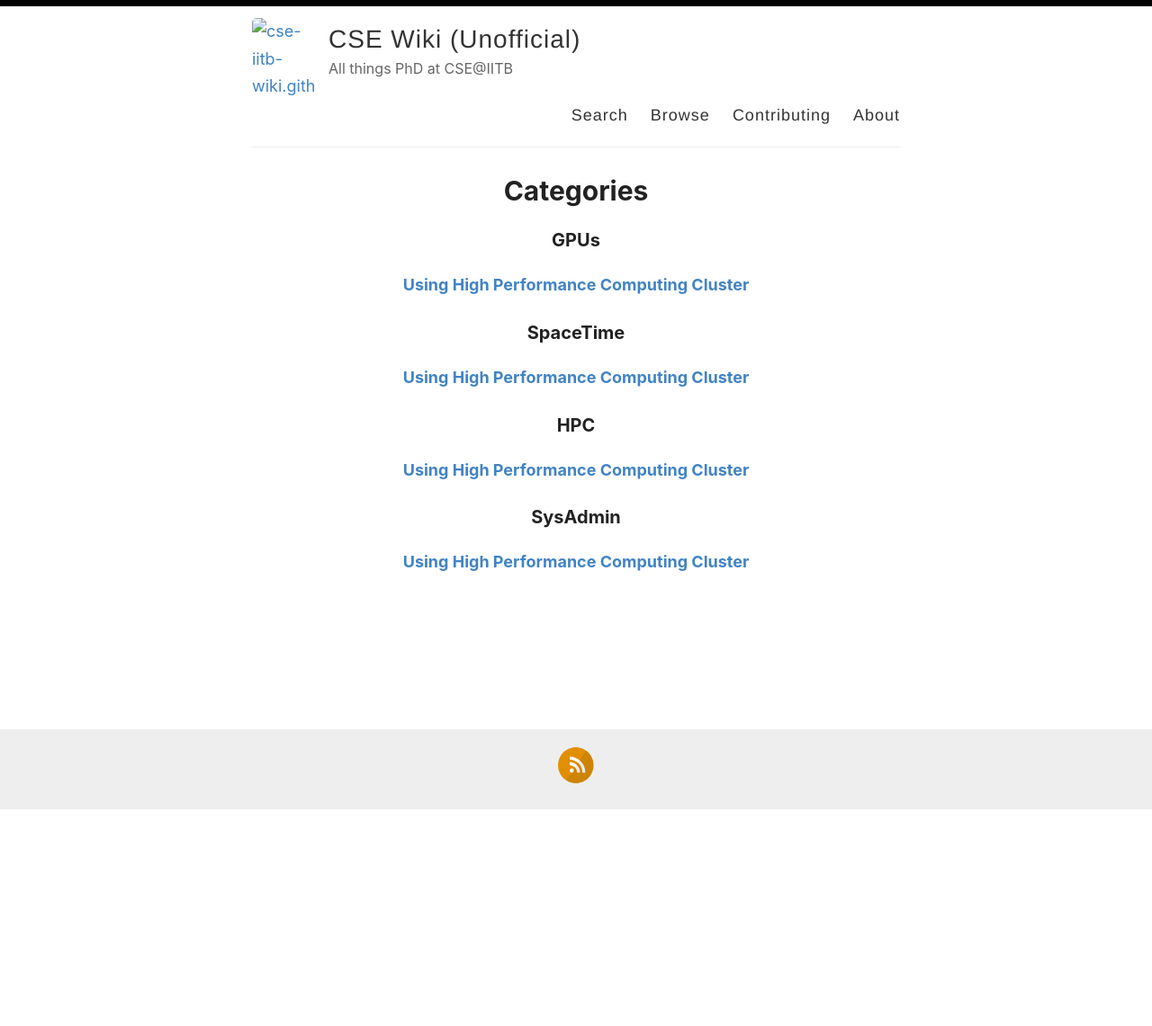
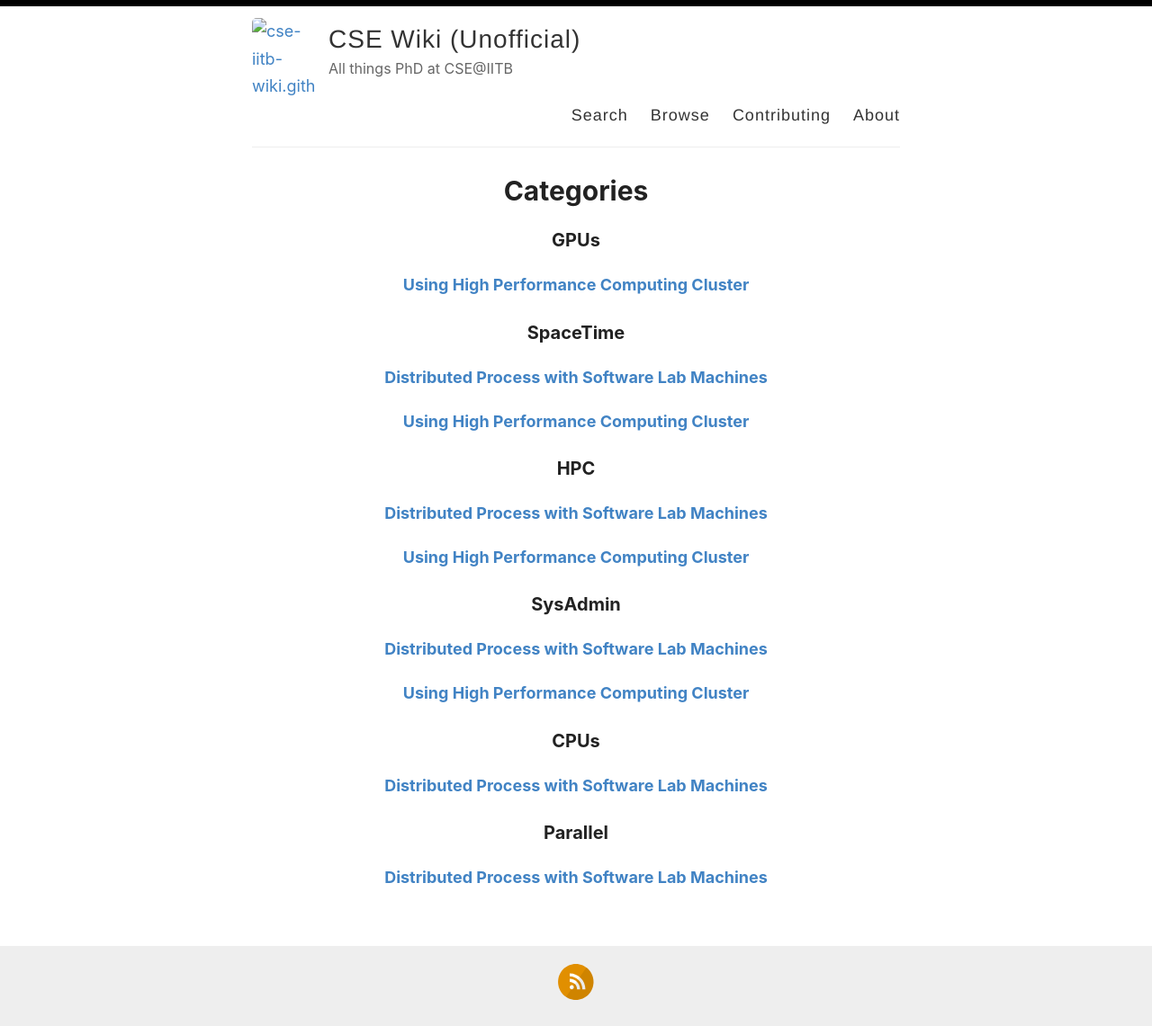
Before and after one commit to cse-iitb-wiki/cse-iitb-wiki.github.io, a Jekyll site: the page built from _pages/categories.md, in a window 1280 px wide. Shown: the whole page at 90% size. Built offline with Jekyll 4.4.1, drawn with Linux system fonts in a browser that asks for light colours; nearby versions of some CDN libraries; before the commit the page ends 901 px from its top, so only the background shows below that; part of the change alters nothing that is shown.

Commit message:
post separation

````diff
--- a/_posts/2020-09-13-cc-facilities.md
+++ b/_posts/2020-09-13-cc-facilities.md
@@ -61,7 +61,3 @@ Submitting jobs to a server through PBS can be taxing especially if you are a be
 The **Dask library** for distributed computing in python provides a [PBS backend](https://jobqueue.dask.org/en/latest/generated/dask_jobqueue.PBSCluster.html). It should allow you to transparently run jobs on PBS, without worrying too much about the internal details. It also supports other backends, such as threads, processes, and SSH cluster.
 
 Similar support is available for Julia using the [Distributed](https://docs.julialang.org/en/v1/stdlib/Distributed/) library.
-
-## Distributed Computing with CPU
-CC hosts around 100 low-end SL machines. Since they are conected to the common NTFS server, it is easy to setup distributed compute on the shared memory and several machines.
-If your task can be parallelized on CPUs, you should consider this. You may create an ssh cluster with the sl2 lab machines. Hostnames of sl2 machines are `sl2-<num>.cse.iitb.ac.in` e.g. `sl2-58.cse.iitb.ac.in` where `num` spans the range `[1-110]` almost wholly.
--- /dev/null
+++ b/_posts/2020-09-14-cpu-facilities.md
@@ -0,0 +1,25 @@
+---
+layout: post
+title: Distributed Process with Software Lab Machines
+categories: [CPU, Compute, Distributed]
+author: Vihari Piratla, Diptesh Kanojia, Sabyasachi Ghosh
+categories: [CPUs, SpaceTime, HPC, SysAdmin, Parallel]
+---
+
+## Distributed Computing with CPU
+
+** POST UNDER CONSTRUCTION **
+
+CC hosts around 100 low-end SL machines. Since they are conected to the common NTFS server, it is easy to setup distributed compute on the shared memory and several machines.<br/>
+
+If your task can be parallelized on CPUs, you should consider this. You may create an ssh cluster with the sl2 lab machines. Hostnames of sl2 machines are `sl2-<num>.cse.iitb.ac.in` e.g. `sl2-58.cse.iitb.ac.in` where `num` spans the range `[1-110]` almost wholly.
+
+Here is a script to check which machines are switched on:
+```
+sample
+```
+
+Here is sample script to execute jobs on these machines:
+```
+sample
+```
````
